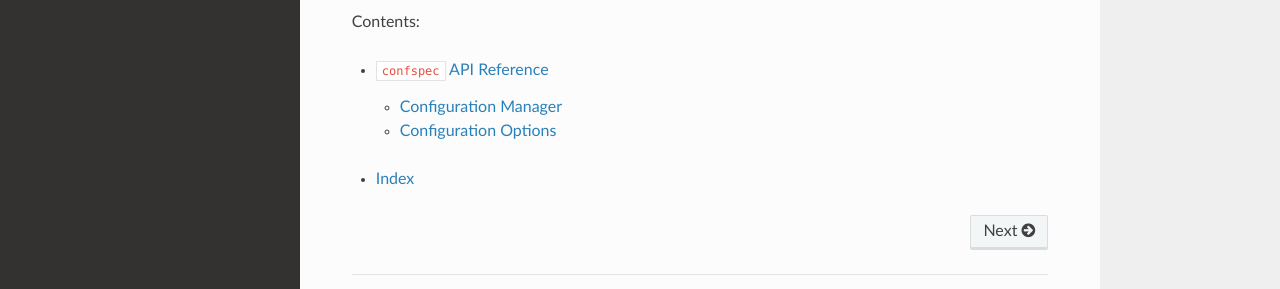
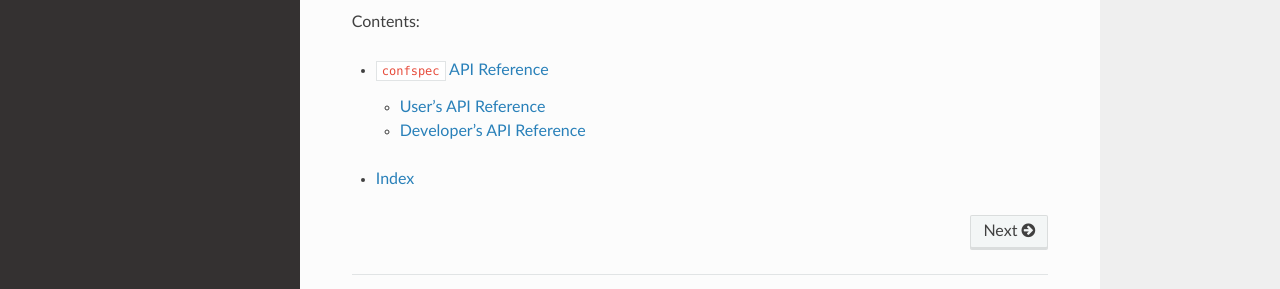
Before and after one commit to carlos-jenkins/confspec, a Sphinx documentation site: the page built from doc/index.rst, in a window 1280 px wide. Shown: the part 155-444 px from the top of the page. Built offline with Sphinx 7.4.7 and the Read the Docs theme 2.0.0, drawn with Linux system fonts in a browser that asks for light colours.

Commit message:
Changed API Reference documentation to reflect developer API vs User API.

```diff
--- a/doc/content/reference.rst
+++ b/doc/content/reference.rst
@@ -10,29 +10,61 @@
    :local:
 
 
+User's API Reference
+====================
+
 Configuration Manager
-=====================
+---------------------
+
+.. currentmodule:: confspec.manager
 
 .. autosummary::
    :nosignatures:
 
-   confspec.manager.ConfigMg
-
-.. currentmodule:: confspec.manager
+   ConfigMg
 
 .. autoclass:: ConfigMg
    :members:
 
 
 Configuration Options
-=====================
+---------------------
+
+.. currentmodule:: confspec.options
 
 .. autosummary::
    :nosignatures:
 
-   confspec.options.ConfigOpt
-
-.. currentmodule:: confspec.options
+   ConfigOpt
 
 .. autoclass:: ConfigOpt
    :members:
+
+
+Developer's API Reference
+=========================
+
+Format Providers
+----------------
+
+.. currentmodule:: confspec.providers
+
+.. autosummary::
+   :nosignatures:
+
+   FormatProvider
+   INIFormatProvider
+   JSONFormatProvider
+   DictFormatProvider
+
+.. autoclass:: FormatProvider
+   :members:
+
+.. autoclass:: INIFormatProvider
+   :members:
+
+.. autoclass:: JSONFormatProvider
+   :members:
+
+.. autoclass:: DictFormatProvider
+   :members:
```
